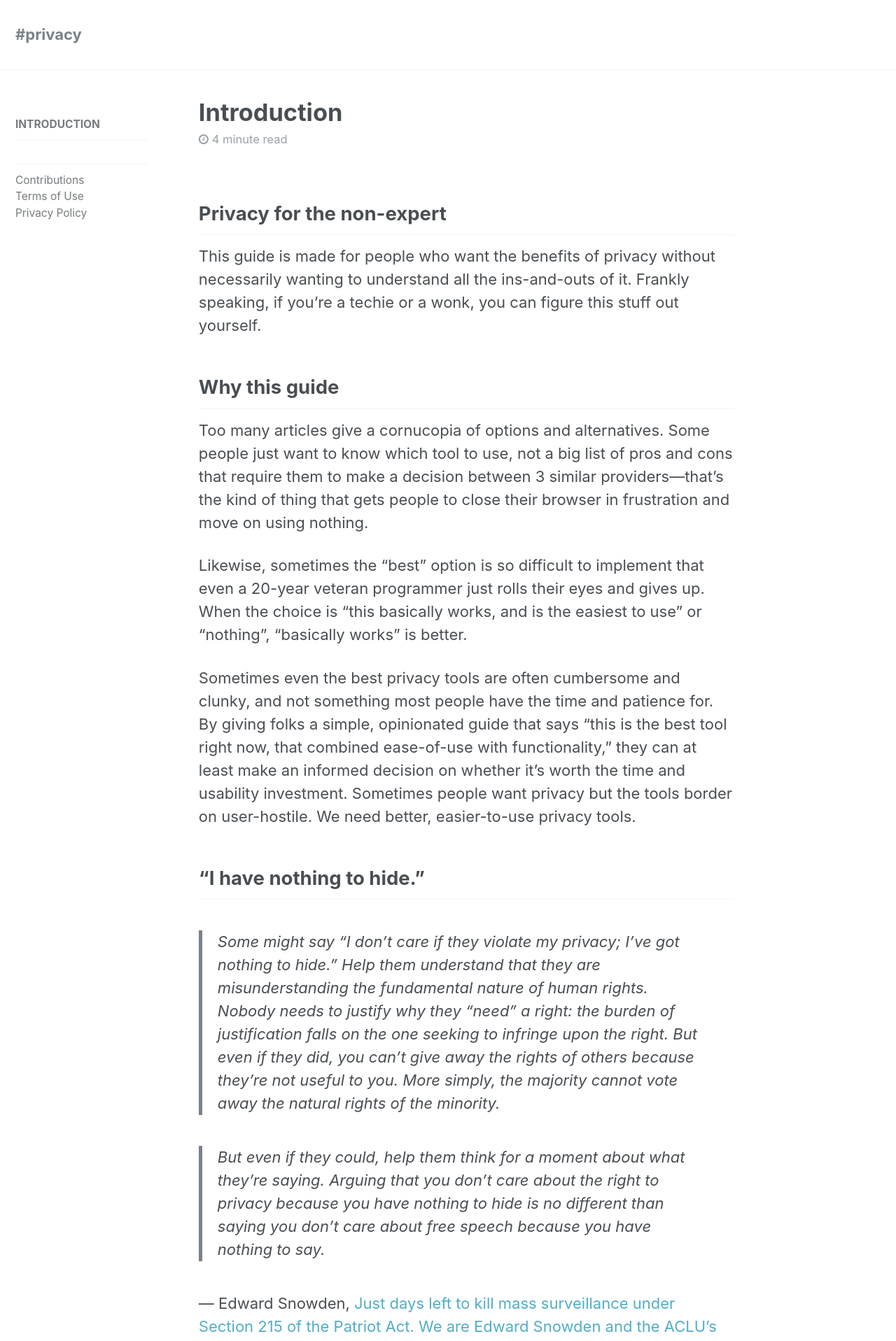
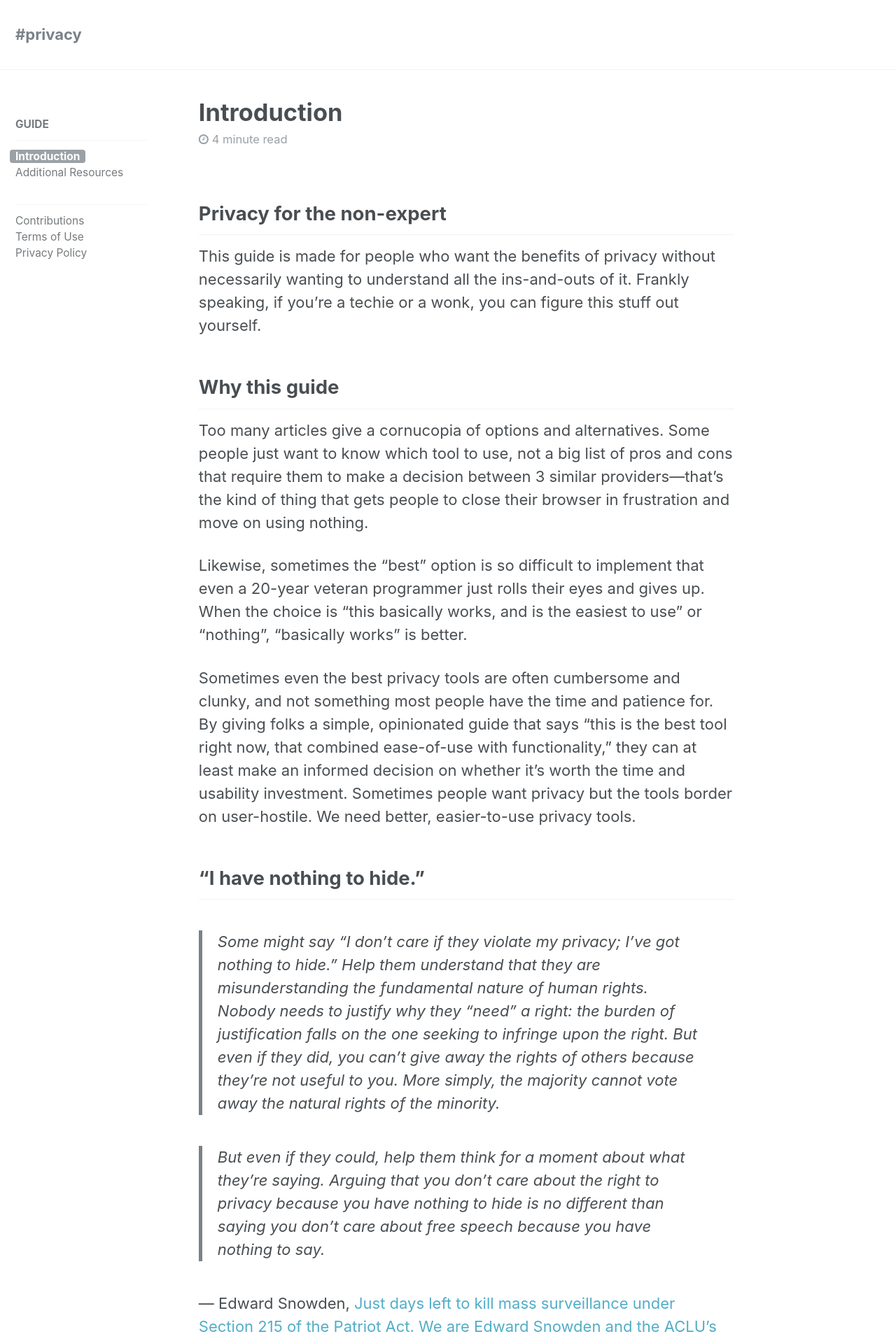
Before and after one commit to hashtagprivacy/hashtagprivacy.github.io, a Jekyll site: the page built from _pages/index.md, in a window 1280 px wide. Shown: the top 1917 px of the page at 70% size. Built offline with Jekyll 4.4.1, drawn with Linux system fonts in a browser that asks for light colours.

Commit message:
Adding additional resources page & updating nav

```diff
--- a/_data/navigation.yml
+++ b/_data/navigation.yml
@@ -5,8 +5,12 @@ main:
 
 # sidebar nav sections
 guide:
-  - title: "Introduction"
-    url: /guide/introduction/
+  - title: "Guide"
+    children:
+    - title: "Introduction"
+      url: /
+    - title: "Additional Resources"
+      url: /guide/additional-resources/
   - title: ""
     children:
       - title: "Contributions"
```
Also changed, not shown: _guide/additional-resources.md (added, +10 -0 lines).
